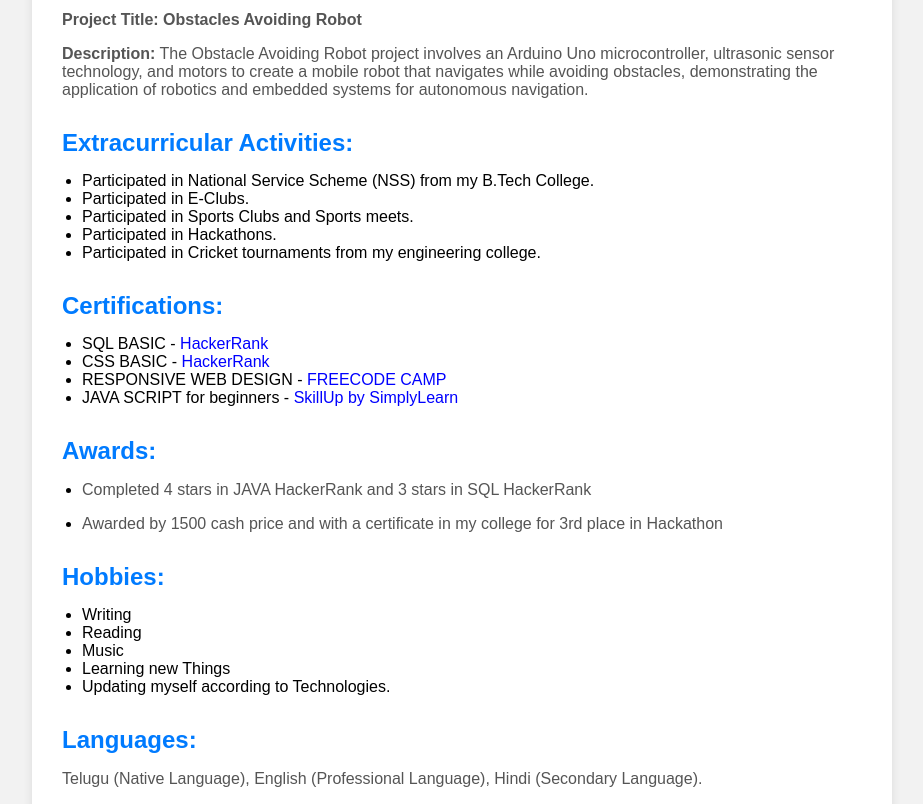
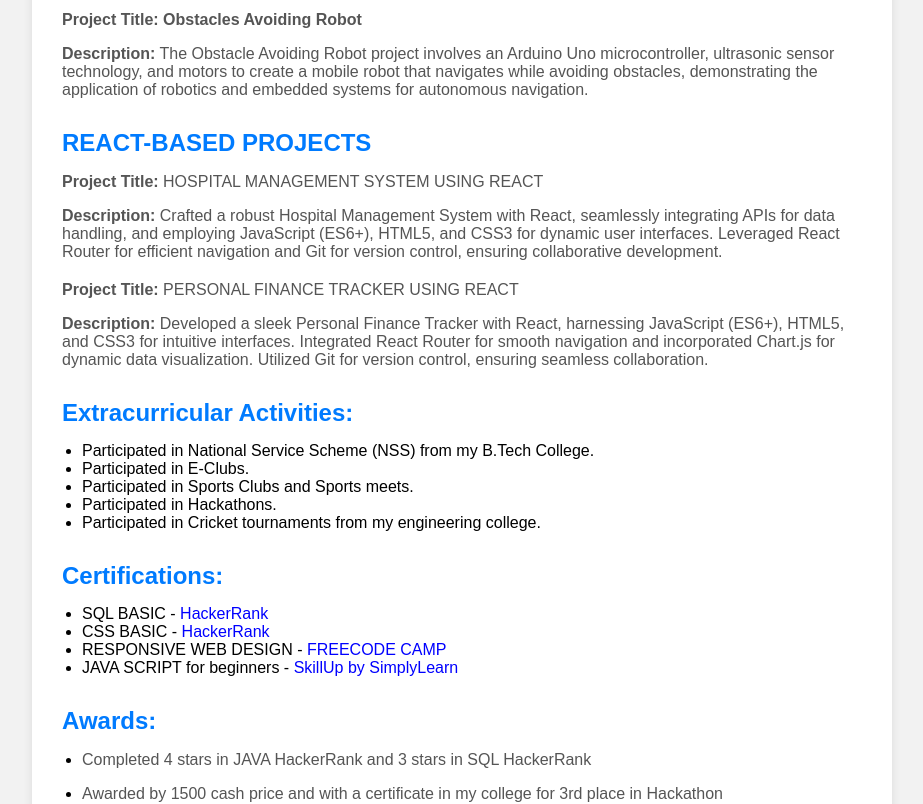
Before and after one commit to bhargavnanicaptain/V.T.BHARGAV-PORTFOLIO, a React (Create React App) app: page /resume in a window 1280 px wide. Shown: the part 2000-2804 px from the top of the page, without its empty margins (178-1101 px from the left). Built offline with nearby package versions, Linux system fonts and the light colour scheme.

Commit message:
Update Portfolio with new features and bug fixes

```diff
--- a/src/Projects.js
+++ b/src/Projects.js
@@ -226,11 +226,11 @@ const Projects = () => {
             <div className='projects section'>
                 <h2>REACT-BASED PROJECTS</h2>
                 <div>
-                    <p><strong>Project Title: </strong> HOSPITAL MANAGEMENT SYSTEM USING REACT</p>
+                    <h3> ⚛ HOSPITAL MANAGEMENT SYSTEM USING REACT</h3>
                     <p><strong>Description: </strong> Crafted a robust Hospital Management System with React, seamlessly integrating APIs for data handling, and employing JavaScript (ES6+), HTML5, and CSS3 for dynamic user interfaces. Leveraged React Router for efficient navigation and Git for version control, ensuring collaborative development.</p>
                 </div>
                 <div>
-                    <p><strong>Project Title: </strong>PERSONAL FINANCE TRACKER USING REACT</p>
+                    <h3> ⚛ PERSONAL FINANCE TRACKER USING REACT</h3>
                     <p><strong>Description: </strong> Developed a sleek Personal Finance Tracker with React, harnessing JavaScript (ES6+), HTML5, and CSS3 for intuitive interfaces. Integrated React Router for smooth navigation and incorporated Chart.js for dynamic data visualization. Utilized Git for version control, ensuring seamless collaboration.</p>
                 </div>
             </div>
--- a/src/Resume.js
+++ b/src/Resume.js
@@ -310,6 +310,17 @@ const Resume = () => {
                         <p><strong>Description:</strong> The Obstacle Avoiding Robot project involves an Arduino Uno microcontroller, ultrasonic sensor technology, and motors to create a mobile robot that navigates while avoiding obstacles, demonstrating the application of robotics and embedded systems for autonomous navigation.</p>
                     </div>
                 </div>
+                <div className='projects section'>
+                    <h2>REACT-BASED PROJECTS</h2>
+                    <div>
+                        <p><strong>Project Title: </strong> HOSPITAL MANAGEMENT SYSTEM USING REACT</p>
+                        <p><strong>Description: </strong> Crafted a robust Hospital Management System with React, seamlessly integrating APIs for data handling, and employing JavaScript (ES6+), HTML5, and CSS3 for dynamic user interfaces. Leveraged React Router for efficient navigation and Git for version control, ensuring collaborative development.</p>
+                    </div>
+                    <div>
+                        <p><strong>Project Title: </strong>PERSONAL FINANCE TRACKER USING REACT</p>
+                        <p><strong>Description: </strong> Developed a sleek Personal Finance Tracker with React, harnessing JavaScript (ES6+), HTML5, and CSS3 for intuitive interfaces. Integrated React Router for smooth navigation and incorporated Chart.js for dynamic data visualization. Utilized Git for version control, ensuring seamless collaboration.</p>
+                    </div>
+                </div>
 
                 <div className="extracurricular-activities section">
                     <h2>Extracurricular Activities:</h2>
@@ -345,9 +356,9 @@ const Resume = () => {
                 <div className="hobbies section">
                     <h2>Hobbies:</h2>
                     <ul>
-                        <li>Writing</li>
-                        <li>Reading</li>
-                        <li>Music</li>
+                        <li>Collecting Currencies</li>
+                        <li>Listening story audio books</li>
+                        <li>Enthusiastic follower of Tollywood, Kollywood, and Bollywood music, fostering cultural appreciation and a discerning ear for diverse melodies.</li>
                         <li>Learning new Things</li>
                         <li>Updating myself according to Technologies.</li>
                     </ul>
```
